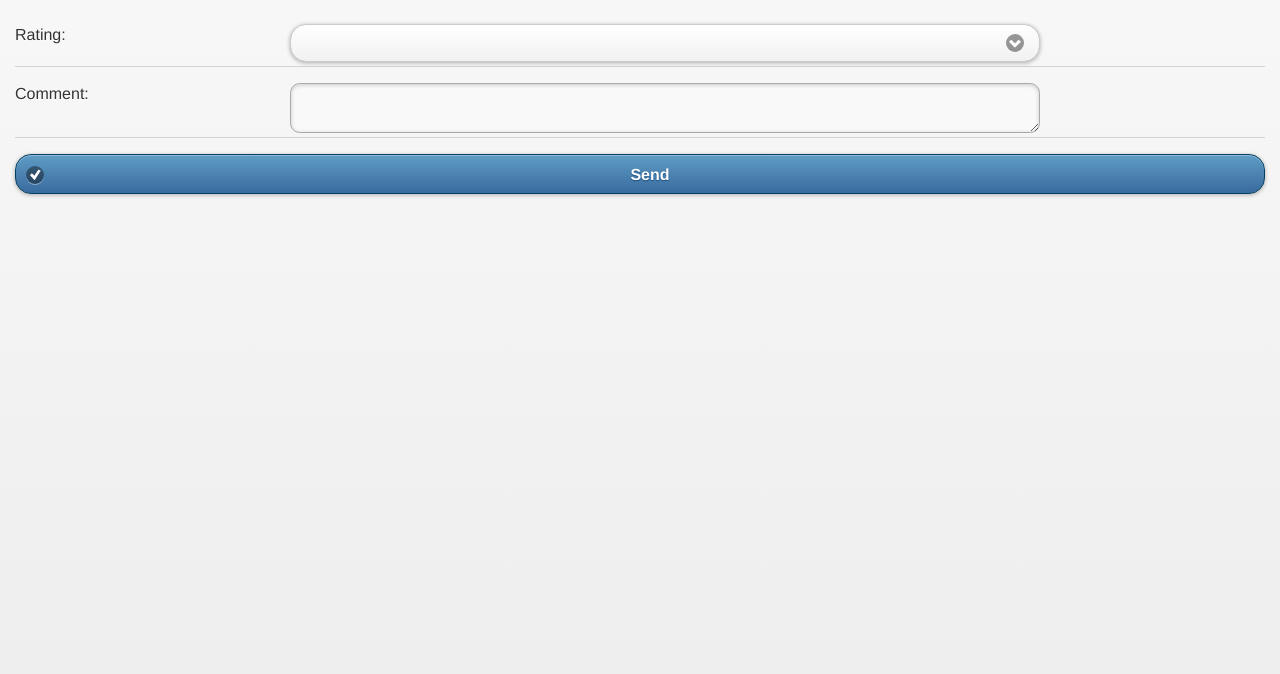
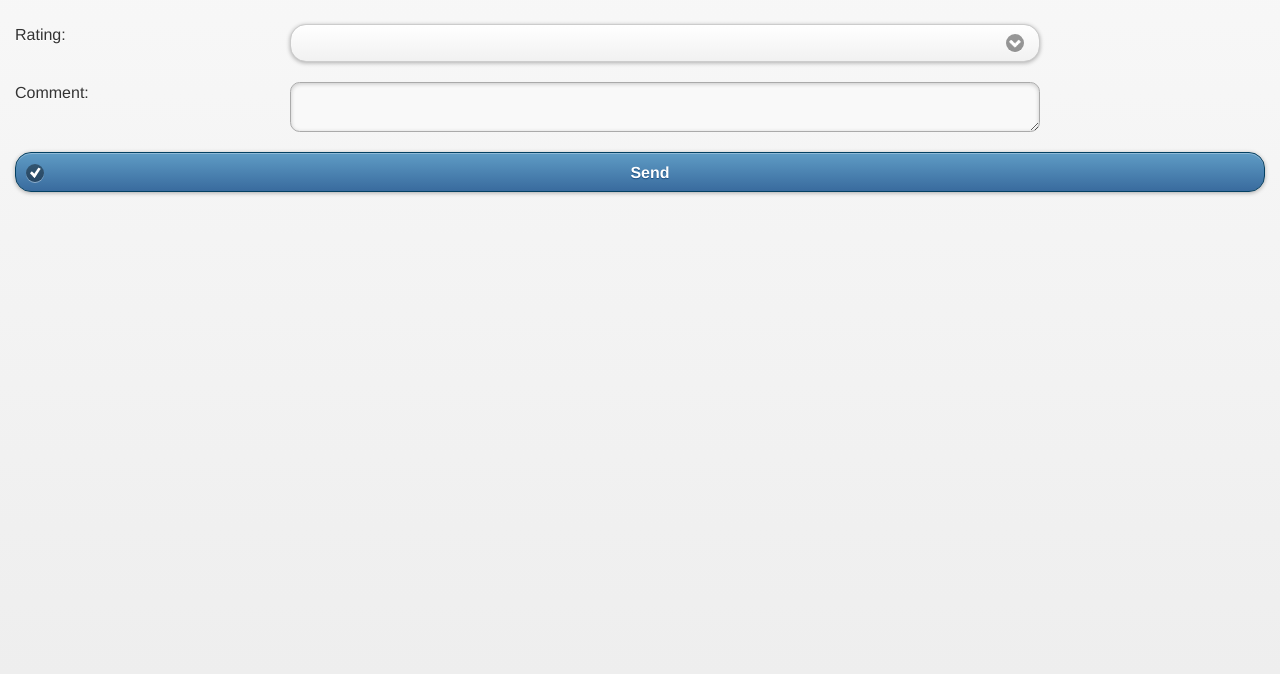
Before and after one commit to adform-open-space-3/Potsdam, a Node server app: template views/presentation.jade in a window 1280 px wide. Shown: the part 126-800 px from the top of the page. Run offline with Node 20, Linux system fonts and the light colour scheme; the template is opened without the code that fills it, so the values that code supplies are empty; some libraries are stand-ins or nearby versions.

Commit message:
Added styles.css; removed ugly bottom border in form field containers

```diff
--- /dev/null
+++ b/public/css/styles.css
@@ -0,0 +1,3 @@
+.ui-br {
+  border-bottom: none;
+}
--- a/views/includes/head.jade
+++ b/views/includes/head.jade
@@ -4,6 +4,7 @@ meta(name='apple-mobile-web-app-capable', content='yes')
 link(rel='stylesheet', href='/css/jquery.mobile.css')
 link(rel='stylesheet', href='/css/jquery.mobile.structure.css')
 link(rel='stylesheet', href='/css/jquery.mobile.theme.css')
+link(rel='stylesheet', href='/css/styles.css')
 
 script(src='/js/jquery.js')
 script(src='/js/jquery.mobile.js')
```
